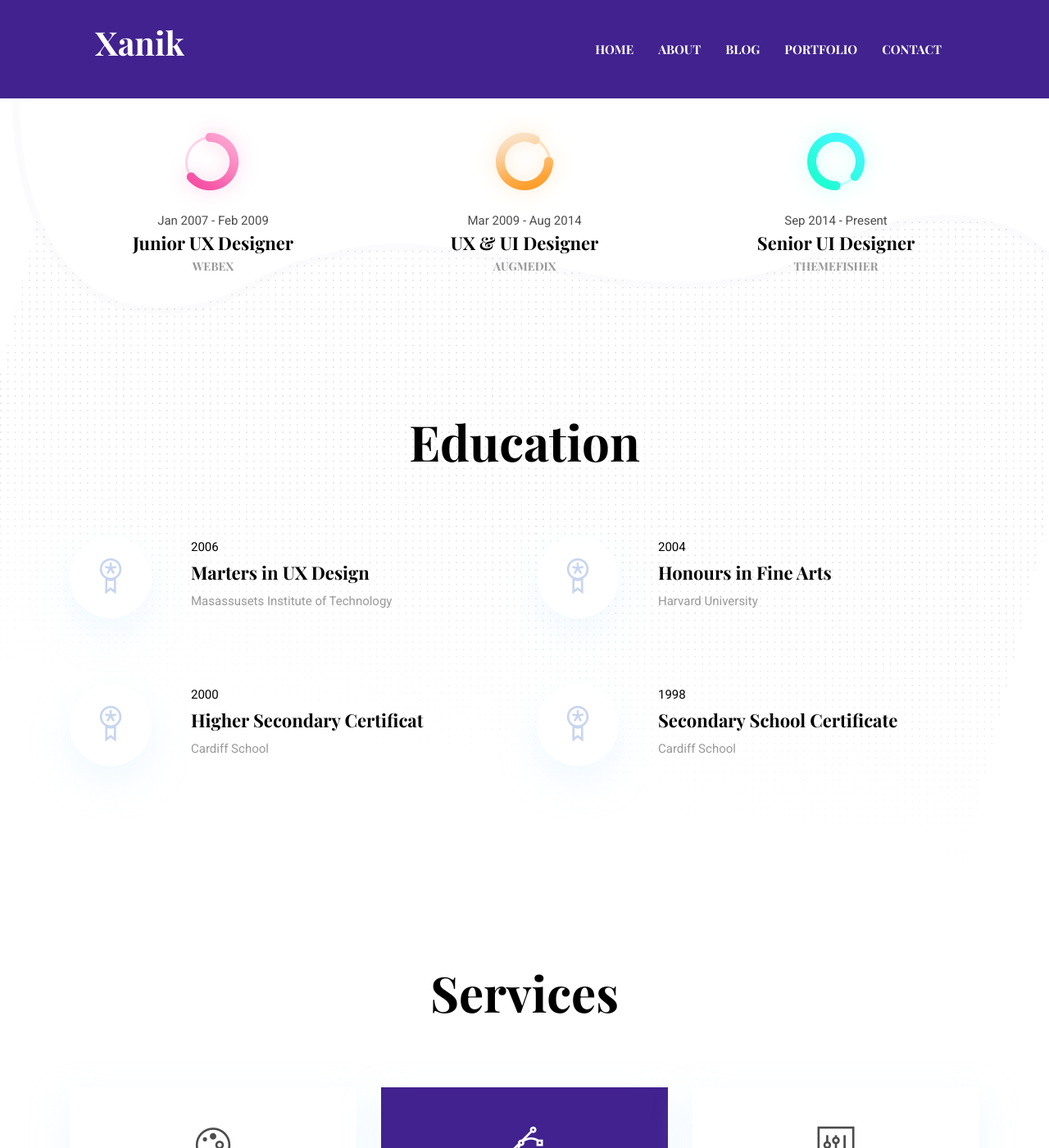
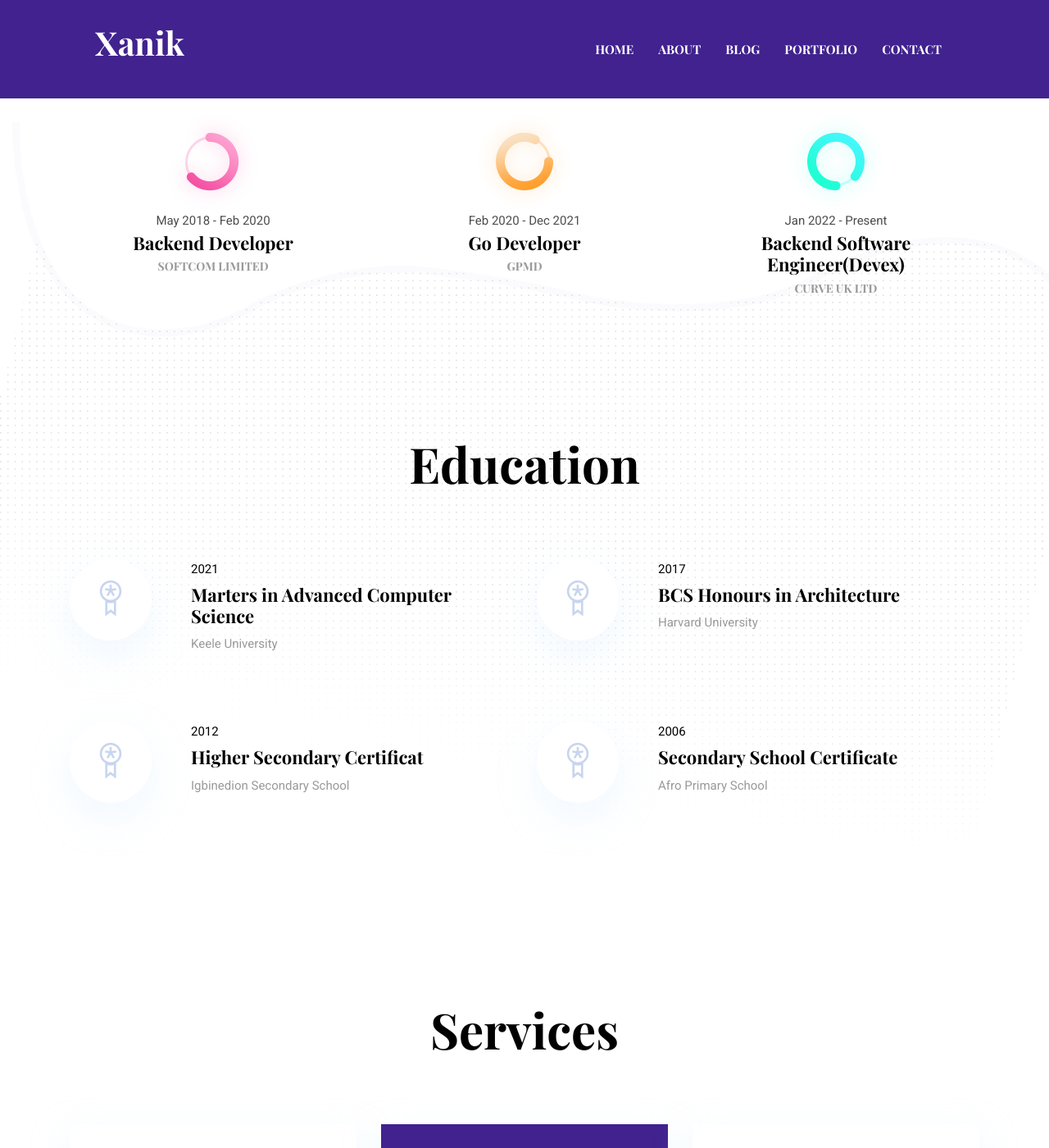
Before and after one commit to Xanik/Xanik.github.io, a Jekyll site: the page built from index.html, in a window 1280 px wide and 1400 px high, scrolled down 2025 px. Shown: the whole window at 82% size. Built offline with Jekyll 4.4.1, drawn with Linux system fonts in a browser that asks for light colours; some of the changed text lies outside the part shown.

Commit message:
Updated settings for homepage

```diff
--- a/_data/settings.yml
+++ b/_data/settings.yml
@@ -88,10 +88,10 @@ team:
 
 skills-title: Skills
 skills:
-  - { name: Web Design, color: "#fdb157", value: "90%" }
-  - { name: Logo Design, color: "#9473e6", value: "60%" }
-  - { name: After Effects, color: "#bdecf6", value: "80%" }
-  - { name: Web App, color: "#ffbcaa", value: "70%" }
+  - { name: Golang, color: "#fdb157", value: "90%" }
+  - { name: Python, color: "#9473e6", value: "60%" }
+  - { name: Microservice, color: "#bdecf6", value: "80%" }
+  - { name: AWS, color: "#ffbcaa", value: "70%" }
 
 #-------------------------------
 # Exprerience Section
@@ -99,22 +99,22 @@ skills:
 experience-title: Experience
 experience:
   - {
-      name: Junior UX Designer,
+      name: Backend Developer,
       icon: "icon-1.png",
-      date: "Jan 2007 - Feb 2009",
-      organization: "WEBEX",
+      date: "May 2018 - Feb 2020",
+      organization: "SOFTCOM LIMITED",
     }
   - {
-      name: UX & UI Designer,
+      name: Go Developer,
       icon: "icon-2.png",
-      date: "Mar 2009 - Aug 2014",
-      organization: "AUGMEDIX",
+      date: "Feb 2020 - Dec 2021",
+      organization: "GPMD",
     }
   - {
-      name: Senior UI Designer,
+      name: Backend Software Engineer(Devex),
       icon: "icon-3.png",
-      date: "Sep 2014 - Present",
-      organization: "THEMEFISHER",
+      date: "Jan 2022 - Present",
+      organization: "CURVE UK LTD",
     }
 
 #-------------------------------
@@ -123,24 +123,24 @@ experience:
 education-title: Education
 education:
   - {
-      name: Marters in UX Design,
-      date: "2006",
-      organization: "Masassusets Institute of Technology",
+      name: Marters in Advanced Computer Science,
+      date: "2021",
+      organization: "Keele University",
     }
   - {
-      name: Honours in Fine Arts,
-      date: "2004",
+      name: BCS Honours in Architecture,
+      date: "2017",
       organization: "Harvard University",
     }
   - {
       name: Higher Secondary Certificat,
-      date: "2000",
-      organization: "Cardiff School",
+      date: "2012",
+      organization: "Igbinedion Secondary School",
     }
   - {
       name: Secondary School Certificate,
-      date: "1998",
-      organization: "Cardiff School",
+      date: "2006",
+      organization: "Afro Primary School",
     }
 
 #-------------------------------
@@ -149,19 +149,19 @@ education:
 services-title: Services
 services:
   - {
-      name: UI Design,
+      name: Backend Engineering,
       icon: ti-palette,
       description: "Lorem ipsum dolor sit amet, consectetur adipisicing elit, sed do eiusmod tempor incididunt ut labore et dolore magna aliqua.",
       active: ,# Add true to select section
     }
   - {
-      name: UX Design,
+      name: Devops,
       icon: ti-vector,
       description: "Lorem ipsum dolor sit amet, consectetur adipisicing elit, sed do eiusmod tempor incididunt ut labore et dolore magna aliqua.",
       active: true, # Add true to select section
     }
   - {
-      name: Interaction Design,
+      name: Frontend Engineering,
       icon: ti-panel,
       description: "Lorem ipsum dolor sit amet, consectetur adipisicing elit, sed do eiusmod tempor incididunt ut labore et dolore magna aliqua.",
       active: ,# Add true to select section
```
